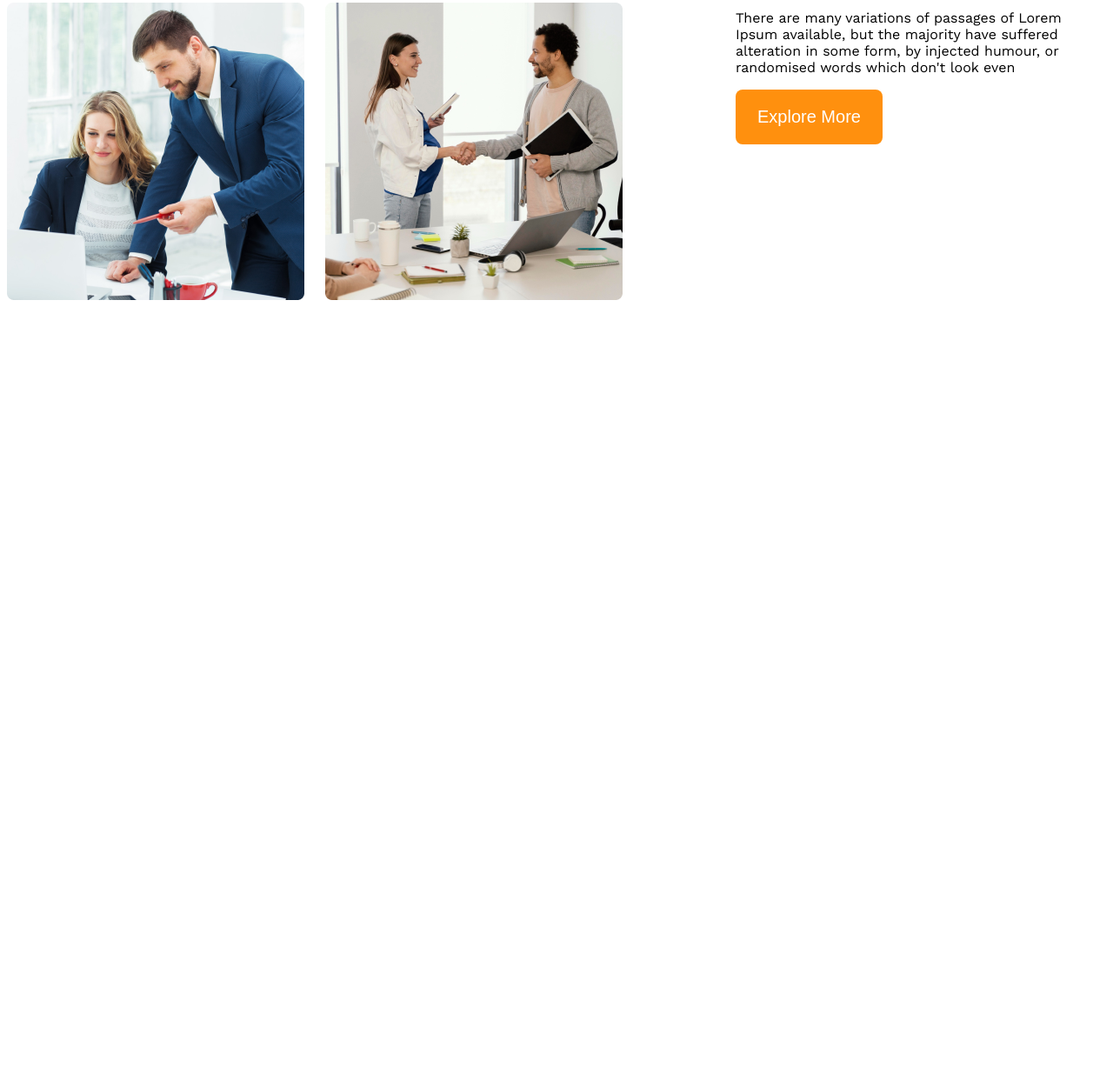
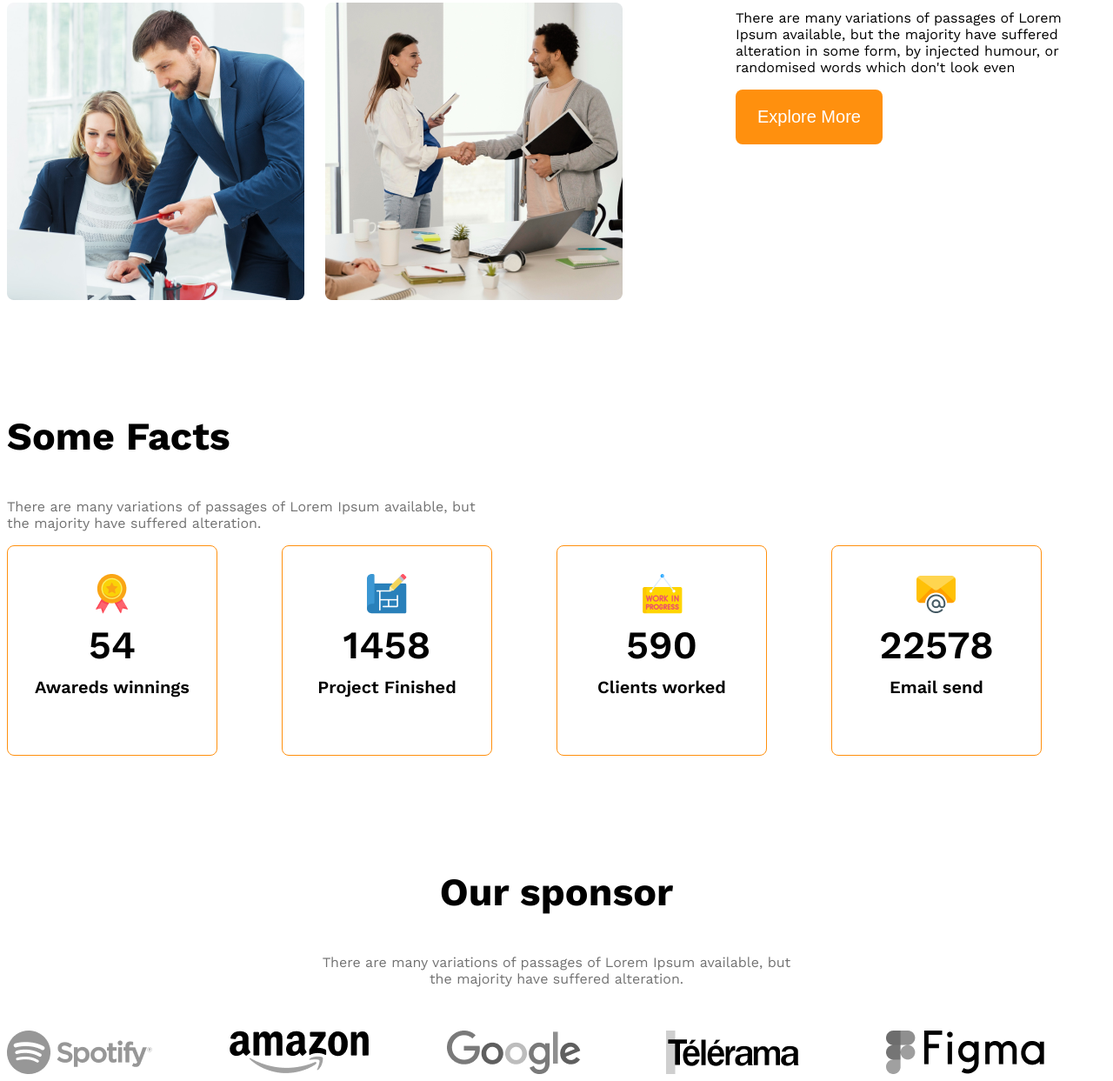
Before and after one commit to mohayminul-bd/g3-architects-resources-website, a plain HTML site: page index.html in a window 1280 px wide. Shown: the part 1677-2920 px from the top of the page at 87% size. Before the commit the page ends 2030 px from the top, so only its background shows below. Drawn offline with nearby package versions, Linux system fonts and the light colour scheme.

Commit message:
added a section

```diff
--- a/index.html
+++ b/index.html
@@ -28,6 +28,7 @@
     </header>
 
     <main>
+        <!-- section teams -->
         <section class="teams display-flex">
             <div class="team-img-container">
                 <img src="images/team1.png" alt="">
@@ -36,11 +37,65 @@
                 <img src="images/team4.png" alt="">
             </div>
             <div class="our-features">
-                <h3 class="feature-title"> <span id="quick-list" class="dark-3">Quick list</span> <span>of Our</span> <span class="color-primary">Features</span> </h3>
+                <h3 class="section-title"> <span id="quick-list" class="dark-3">Quick list</span> <span>of Our</span> <span class="color-primary">Features</span> </h3>
                 <p class="feature-description">There are many variations of passages of Lorem Ipsum available, but the majority have suffered alteration in some form, by injected humour, or randomised words which don't look even</p>
                 <button class="btn-primary">Explore More</button>
             </div>
         </section>
+        <!-- features will enjoy -->
+         <section>
+
+         </section>
+         <!-- some facts -->
+         <section>
+            <h3 class="section-title">Some Facts</h3>
+            <p class="dark-3 fact-description">There are many variations of passages of Lorem Ipsum available, but the majority have suffered alteration.</p>
+            <div class="facts-container">
+                <!-- .fact-card*4>img.fact-icon+h4.fact-number+h5.fact-name -->
+                <div class="fact-card display-flex">
+                   <div>
+                    <img src="images/icons/ribon.png" alt="" class="fact-icon">
+                    <h4 class="fact-number"> 54</h4>
+                    <h5 class="fact-name">Awareds winnings</h5>
+                   </div>
+                </div>
+                <div class="fact-card display-flex">
+                    <div>
+                        <img src="images/icons/projects.png" alt="" class="fact-icon">
+                    <h4 class="fact-number">1458</h4>
+                    <h5 class="fact-name">Project Finished</h5>
+                    </div>
+                </div>
+                <div class="fact-card display-flex">
+                    <div>
+                        <img src="images/icons/customers.png" alt="" class="fact-icon">
+                    <h4 class="fact-number">590</h4>
+                    <h5 class="fact-name">Clients worked</h5>
+                    </div>
+                </div>
+                <div class="fact-card display-flex">
+                    <div>
+                        <img src="images/icons/email.png" alt="" class="fact-icon">
+                    <h4 class="fact-number">22578</h4>
+                    <h5 class="fact-name">Email send</h5>
+                    </div>
+                </div>
+            </div>
+         </section>
+         <!-- our sponsor -->
+          <section class="our-sponsor">
+            <div class="sponsor-info">
+                <h3 class="section-title">Our sponsor</h3>
+                <p class="dark-3">There are many variations of passages of Lorem Ipsum available, but the majority have suffered alteration.</p>
+            </div>
+            <div class="sponsor-companis">
+                <img src="images/sponsors/spotify.png" alt="">
+                <img src="images/sponsors/amazon.png" alt="">
+                <img src="images/sponsors/google.png" alt="">
+                <img src="images/sponsors/telerama.png" alt="">
+                <img src="images/sponsors/figma.png" alt="">
+            </div>
+          </section>
     </main>
 
     <footer>
--- a/styles/architects.css
+++ b/styles/architects.css
@@ -27,6 +27,10 @@
     font-weight: 600px;
     border-radius: 8px;
     border: none;
+}
+.section-title{
+    font-size: 2.8rem;
+    font-weight: 700;
 }
 main{
     max-width: 1440px;
@@ -90,25 +94,73 @@ main > section{
     margin-left: 130px;
     max-width: 530px;
 }
-.feature-title{
-    font-size: 2.8rem;
-    font-weight: 700;
-}
+
 #quick-list{
     font-weight: 500;
 }
+
+/* some fact */
+.facts-container{
+    display: grid;
+    grid-template-columns: repeat(4, 1fr);
+}
+.fact-card{
+    border: 1px solid #FF900E;
+    width: 240px;
+    height: 240px;
+    border-radius: 8px;
+    text-align: center;
+    align-items: center;
+    justify-content: center;
+
+}
+.fact-number{
+    font-size: 2.8rem;
+    font-weight: 600;
+    margin-top: 5px;
+    margin-bottom: 10px;
+}
+.fact-name{
+    font-size: 1.25rem;
+    font-weight: 600;
+    margin-top: 10px;
+}
+.fact-description{
+    max-width: 540px;
+}
+
+/*our sponsor*/
+.sponsor-info{
+    max-width: 540px;
+    margin: 50px auto;
+    text-align: center;
+}
+.sponsor-companis{
+    display: grid;
+    grid-template-columns: repeat(5, 1fr);
+}
+.sponsor-companis img{
+    filter: grayscale(100%);
+}
+
 /* responsive media query */
+
 @media screen and (max-width: 576px) {
     .navbar, .nav-links, .teams{
         flex-direction: column;
     }
-    .team-img-container{
-        grid-template-columns: repeat(1, 1fr);
+    .team-img-container, .facts-container, .sponsor-companis{
+        grid-template-columns: 1fr;
+    }
+    .facts-container, .sponsor-companis{
+        justify-items: center;
+        gap: 24px;
     }
     .our-features{
         margin-left: 20px;
     }
 }
+/* meadium size device */
 @media  screen and (min-width:576px) and ( max-width: 992px) {
     .teams{
         flex-direction: column;
@@ -116,4 +168,9 @@ main > section{
     .our-features{
         margin-left: 50px auto;
     }
+    .sponsor-companis, .facts-container{
+        grid-template-columns: repeat(2, 1fr);
+        gap: 30px;
+        justify-items: center;
+    }
 }
```
